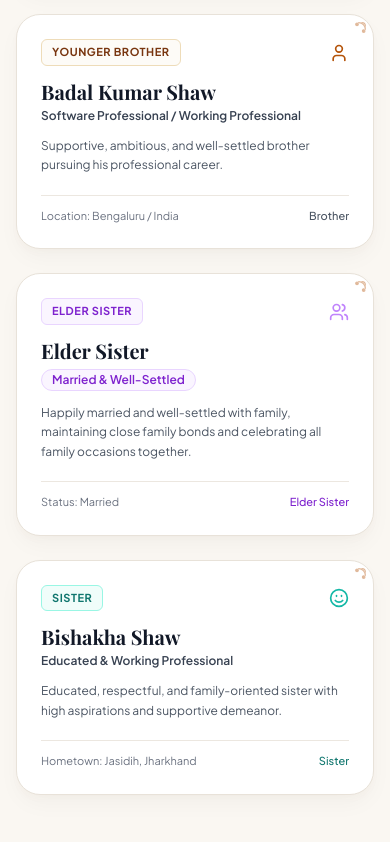
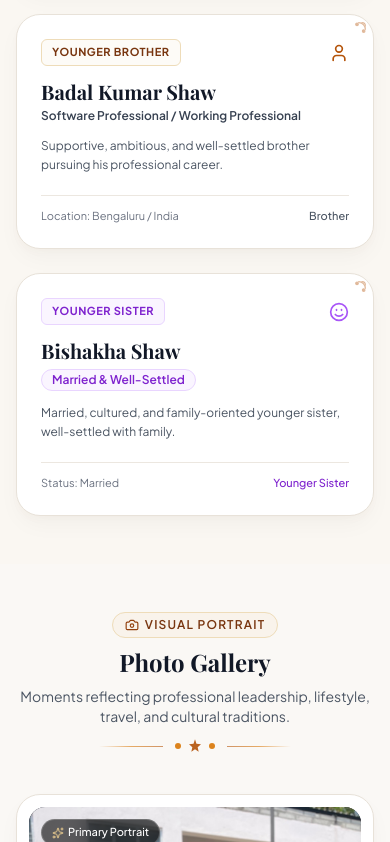
Before and after one commit to bkshaw1994/BioData, a React (Vite) app: page / in a window 390 px wide. Shown: the part 6511-7353 px from the top of the page. Built offline with nearby package versions, Linux system fonts and the light colour scheme; a web font is replaced by a local one.

Commit message:
fix: removed elder sister, updated bishakha shaw as younger sister (married & well-settled)

```diff
--- a/src/App.jsx
+++ b/src/App.jsx
@@ -17,58 +17,9 @@ import { Share2 } from 'lucide-react';
 export default function App() {
   const [bioData] = useState(() => {
     try {
-      const saved = localStorage.getItem('biodata_bishal_v10') || localStorage.getItem('biodata_bishal_v9') || localStorage.getItem('biodata_bishal_v8') || localStorage.getItem('biodata_bishal_v7') || localStorage.getItem('biodata_bishal_v6') || localStorage.getItem('biodata_bishal_v5') || localStorage.getItem('biodata_bishal_v4') || localStorage.getItem('biodata_bishal_v3') || localStorage.getItem('biodata_bishal_v2');
-      if (saved) {
-        const parsed = JSON.parse(saved);
-        // Ensure real photos are used if previously saved photos were placeholders
-        if (parsed?.photos?.[0]?.url?.includes('unsplash')) {
-          parsed.photos = initialBioData.photos;
-        }
-        // Remove Postgraduate certificate and Schooling if present in saved storage
-        if (parsed?.education?.postGraduation) {
-          delete parsed.education.postGraduation;
-        }
-        if (parsed?.education?.schooling) {
-          delete parsed.education.schooling;
-        }
-        // Ensure degree reflects Electronics & Communication Engineering
-        if (parsed?.education?.graduation) {
-          parsed.education.graduation.degree = "Bachelor of Technology (B.Tech) - Electronics & Communication Engineering";
-          parsed.education.graduation.details = "First Class with Distinction in Electronics and Communication Engineering (ECE).";
-        }
-        // Clean brother-in-law details from elder sister
-        if (parsed?.family?.members?.[3]) {
-          delete parsed.family.members[3].spouse;
-          parsed.family.members[3].status = "Married & Well-Settled";
-          parsed.family.members[3].description = "Happily married and well-settled with family.";
-        }
-        // Remove smoking and drinking fields
-        if (parsed?.personal?.smoking) {
-          delete parsed.personal.smoking;
-        }
-        if (parsed?.personal?.drinking) {
-          delete parsed.personal.drinking;
-        }
-        // Update title to Senior Associate if old title present
-        if (!parsed.personal) parsed.personal = {};
-        parsed.personal.title = "Senior Associate";
-        parsed.personal.tagline = "Senior Associate at Cognizant | Bengaluru, Karnataka";
-        if (!parsed.career) parsed.career = {};
-        parsed.career.currentRole = "Senior Associate";
-        if (parsed.career.workHistory?.[0]) {
-          parsed.career.workHistory[0].role = "Senior Associate";
-        }
-        // Remove Ambassador from highlights
-        if (parsed?.career?.highlights) {
-          parsed.career.highlights = parsed.career.highlights.filter(h => !h.includes("Ambassador"));
-        }
-        // Update Manglik status
-        if (!parsed.horoscope) parsed.horoscope = {};
-        parsed.horoscope.manglik = "Manglik";
-        return parsed;
-      }
+      ['biodata_bishal_v1', 'biodata_bishal_v2', 'biodata_bishal_v3', 'biodata_bishal_v4', 'biodata_bishal_v5', 'biodata_bishal_v6', 'biodata_bishal_v7', 'biodata_bishal_v8', 'biodata_bishal_v9', 'biodata_bishal_v10'].forEach(k => localStorage.removeItem(k));
     } catch (e) {
-      console.error("Failed to load saved biodata", e);
+      // Ignore
     }
     return initialBioData;
   });
--- a/src/components/FamilySection.jsx
+++ b/src/components/FamilySection.jsx
@@ -56,7 +56,7 @@ export const FamilySection = ({ data }) => {
         </div>
 
         {/* Distinct Respectful Profile Cards for Each Family Member */}
-        <div className="grid grid-cols-1 md:grid-cols-2 lg:grid-cols-3 gap-6">
+        <div className="grid grid-cols-1 md:grid-cols-2 lg:grid-cols-4 gap-6">
 
           {/* 1. Father Card */}
           <div className="bg-white rounded-3xl p-6 border border-warmborder shadow-card hover:shadow-md transition-shadow relative flex flex-col justify-between">
@@ -148,63 +148,33 @@ export const FamilySection = ({ data }) => {
             </div>
           </div>
 
-          {/* 4. Elder Sister (Married) Card */}
+          {/* 4. Younger Sister - Bishakha Shaw (Married) Card */}
           <div className="bg-white rounded-3xl p-6 border border-warmborder shadow-card hover:shadow-md transition-shadow relative flex flex-col justify-between">
             <CornerOrnament position="top-right" />
             <div>
               <div className="flex items-center justify-between">
                 <span className="text-[11px] font-bold uppercase tracking-wider text-purple-700 bg-purple-50 px-2.5 py-1 rounded-md border border-purple-200">
-                  Elder Sister
+                  Younger Sister
                 </span>
-                <Users className="w-5 h-5 text-purple-400" />
+                <Smile className="w-5 h-5 text-purple-500" />
               </div>
 
               <h3 className="font-serif text-xl font-bold text-charcoal-900 mt-3">
-                Elder Sister
+                {members[3]?.name || "Bishakha Shaw"}
               </h3>
 
-                <div className="text-xs font-semibold text-purple-700 mt-1 inline-flex items-center gap-1 bg-purple-50 px-2.5 py-0.5 rounded-full border border-purple-200">
-                  Married & Well-Settled
-                </div>
-
-                  <p className="text-xs text-charcoal-600 leading-relaxed mt-3 font-sans">
-                    Happily married and well-settled with family, maintaining close family bonds and celebrating all family occasions together.
-                  </p>
-              </div>
-
-              <div className="mt-5 pt-3 border-t border-warmborder/80 flex items-center justify-between text-[11px] text-charcoal-500">
-                <span>Status: Married</span>
-                <span className="text-purple-700 font-medium">Elder Sister</span>
-              </div>
-          </div>
-
-          {/* 5. Sister - Bishakha Shaw Card */}
-          <div className="bg-white rounded-3xl p-6 border border-warmborder shadow-card hover:shadow-md transition-shadow relative flex flex-col justify-between">
-            <CornerOrnament position="top-right" />
-            <div>
-              <div className="flex items-center justify-between">
-                <span className="text-[11px] font-bold uppercase tracking-wider text-teal-700 bg-teal-50 px-2.5 py-1 rounded-md border border-teal-200">
-                  Sister
-                </span>
-                <Smile className="w-5 h-5 text-teal-500" />
-              </div>
-
-              <h3 className="font-serif text-xl font-bold text-charcoal-900 mt-3">
-                Bishakha Shaw
-              </h3>
-
-              <div className="text-xs font-semibold text-charcoal-700 mt-0.5">
-                Educated & Working Professional
+              <div className="text-xs font-semibold text-purple-700 mt-1 inline-flex items-center gap-1 bg-purple-50 px-2.5 py-0.5 rounded-full border border-purple-200">
+                {members[3]?.status || "Married & Well-Settled"}
               </div>
 
               <p className="text-xs text-charcoal-600 leading-relaxed mt-3 font-sans">
-                Educated, respectful, and family-oriented sister with high aspirations and supportive demeanor.
+                {members[3]?.description || "Married, cultured, and family-oriented younger sister, well-settled with family."}
               </p>
             </div>
 
             <div className="mt-5 pt-3 border-t border-warmborder/80 flex items-center justify-between text-[11px] text-charcoal-500">
-              <span>Hometown: Jasidih, Jharkhand</span>
-              <span className="text-teal-700 font-medium">Sister</span>
+              <span>Status: Married</span>
+              <span className="text-purple-700 font-medium">Younger Sister</span>
             </div>
           </div>
 
--- a/src/components/PrintBioData.jsx
+++ b/src/components/PrintBioData.jsx
@@ -225,7 +225,7 @@ export const PrintBioData = ({ data }) => {
               <div className="p-2 rounded-lg border border-gray-200 flex justify-between items-start">
                 <div>
                   <span className="font-bold text-gray-900">Mother: </span>
-                  <span className="font-semibold text-gray-800">{f.members?.[1]?.name || "[Mother's Name]"}</span>
+                  <span className="font-semibold text-gray-800">{f.members?.[1]?.name || "Smt. Shaw"}</span>
                   <div className="text-xs text-gray-600">{f.members?.[1]?.status || "Homemaker"}</div>
                 </div>
                 <span className="text-[8.5pt] uppercase text-gray-500 font-bold">Maternal</span>
@@ -241,21 +241,12 @@ export const PrintBioData = ({ data }) => {
                 <span className="text-[8.5pt] uppercase text-gray-500 font-bold">Brother</span>
               </div>
 
-              {/* Sisters */}
+              {/* Younger Sister */}
               <div className="p-2 rounded-lg border border-gray-200 flex justify-between items-start">
                 <div>
-                  <span className="font-bold text-gray-900">Elder Sister: </span>
-                  <span className="font-semibold text-gray-800">Married & Well-Settled</span>
-                  <div className="text-xs text-gray-600">Married and well-settled with family</div>
-                </div>
-                <span className="text-[8.5pt] uppercase text-gray-500 font-bold">Sister</span>
-              </div>
-
-              <div className="p-2 rounded-lg border border-gray-200 flex justify-between items-start">
-                <div>
-                  <span className="font-bold text-gray-900">Sister: </span>
-                  <span className="font-semibold text-gray-800">Bishakha Shaw</span>
-                  <div className="text-xs text-gray-600">Educated & Working Professional</div>
+                  <span className="font-bold text-gray-900">Younger Sister: </span>
+                  <span className="font-semibold text-gray-800">{f.members?.[3]?.name || "Bishakha Shaw"}</span>
+                  <div className="text-xs text-gray-600">{f.members?.[3]?.status || "Married & Well-Settled"}</div>
                 </div>
                 <span className="text-[8.5pt] uppercase text-gray-500 font-bold">Sister</span>
               </div>
--- a/src/data/biodata.js
+++ b/src/data/biodata.js
@@ -113,17 +113,10 @@ export const initialBioData = {
         icon: "User"
       },
       {
-        relation: "Elder Sister",
-        name: "Elder Sister",
+        relation: "Younger Sister",
+        name: "Bishakha Shaw",
         status: "Married & Well-Settled",
-        description: "Happily married and well-settled with family.",
-        icon: "Users"
-      },
-      {
-        relation: "Sister",
-        name: "Bishakha Shaw",
-        status: "Educated & Working Professional",
-        description: "Loving sister, well-educated, cultured, and supportive.",
+        description: "Married, cultured, and family-oriented younger sister, well-settled with family.",
         icon: "Smile"
       }
     ]
```
